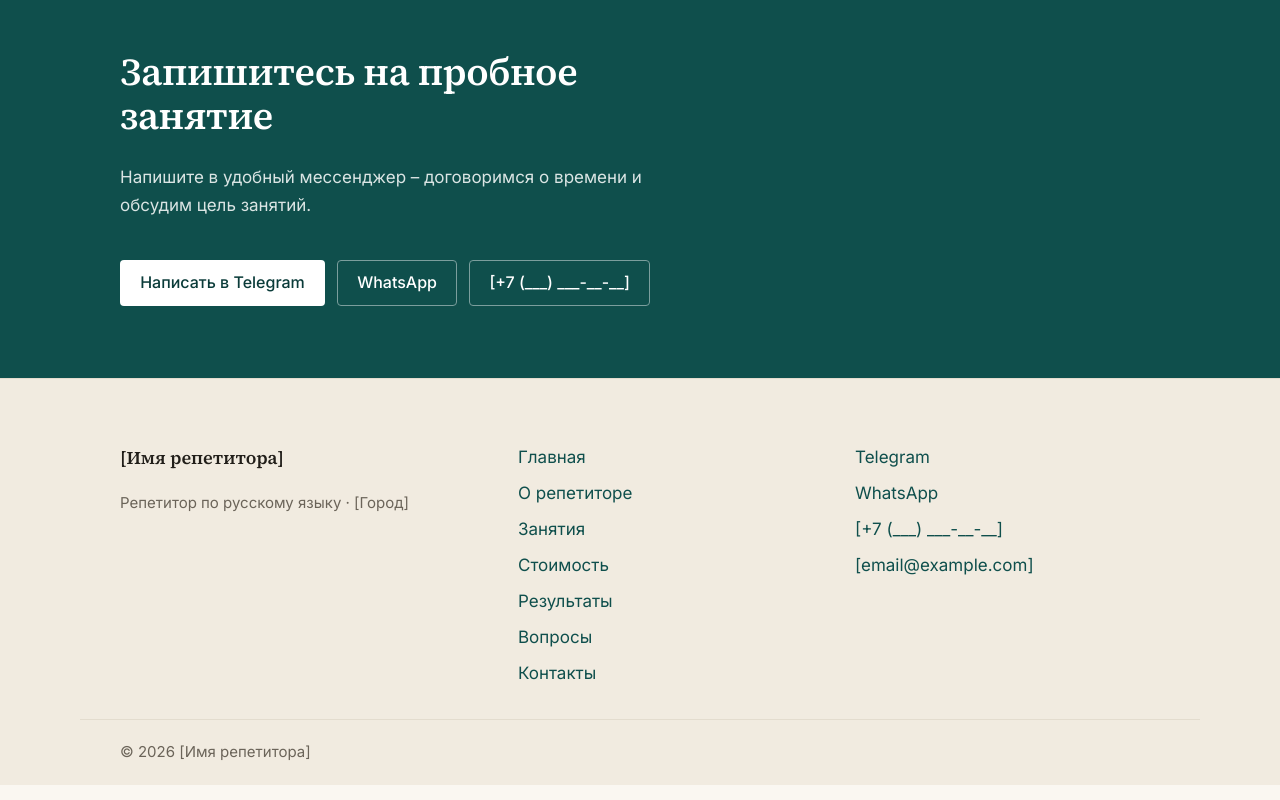
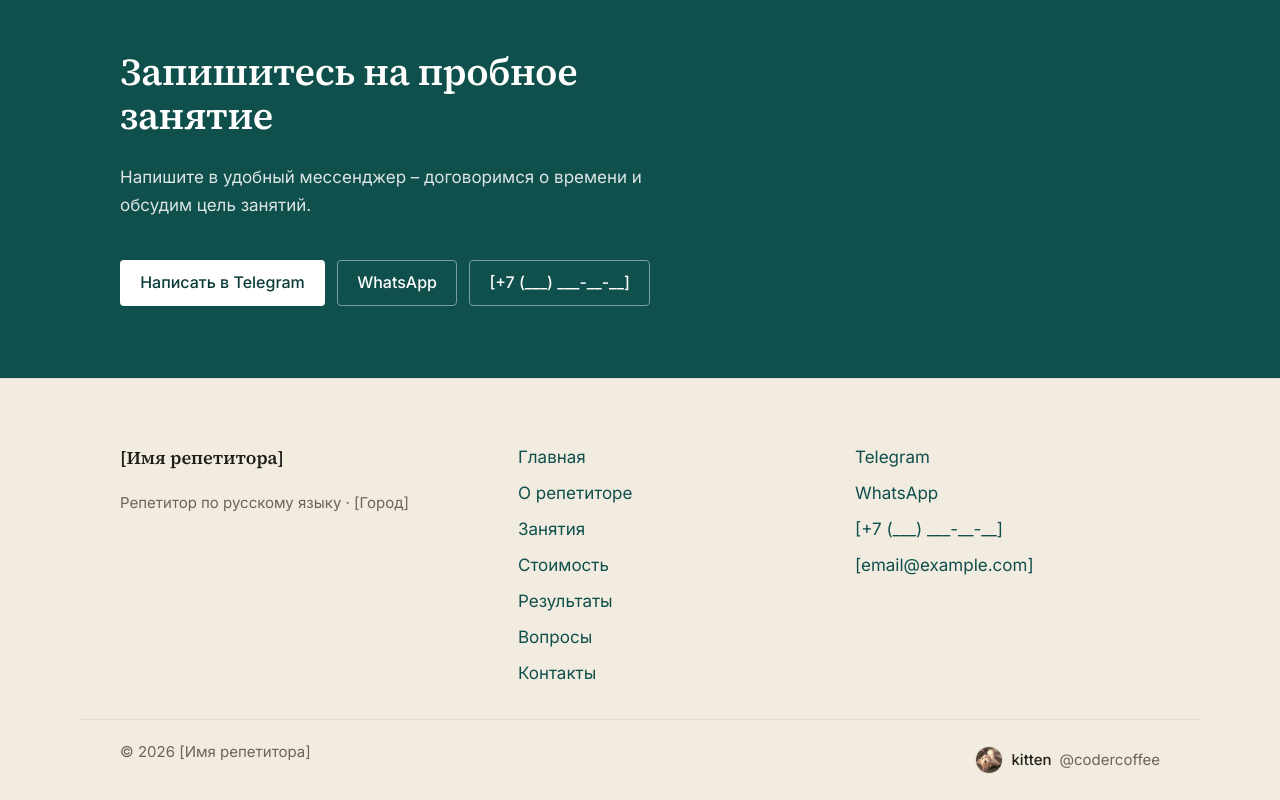
Before and after one commit to coderrrcoffee/site, a React (Vite) app: page / in a window 1280 px wide. Shown: the part 5045-5845 px from the top of the page. Built offline with nearby package versions, Linux system fonts and the light colour scheme.

Commit message:
Подпись автора в подвале: аватар и ник

```diff
--- a/src/components/layout/Footer.css
+++ b/src/components/layout/Footer.css
@@ -46,6 +46,11 @@
 }
 
 .site-footer__bottom {
+  display: flex;
+  flex-wrap: wrap;
+  align-items: center;
+  justify-content: space-between;
+  gap: 0.75rem 1.5rem;
   padding-block: 1.25rem;
   border-top: 1px solid var(--border);
 }
@@ -54,3 +59,29 @@
   font-size: var(--fs-small);
   color: var(--muted);
 }
+
+.credit {
+  display: inline-flex;
+  align-items: center;
+  gap: 0.5rem;
+  font-size: var(--fs-small);
+  color: var(--muted);
+}
+
+.credit:hover {
+  color: var(--ink);
+  text-decoration: none;
+}
+
+.credit__avatar {
+  width: 28px;
+  height: 28px;
+  border-radius: 50%;
+  object-fit: cover;
+  border: 1px solid var(--border);
+}
+
+.credit__name {
+  color: var(--ink);
+  font-weight: 500;
+}
--- a/src/components/layout/Footer.jsx
+++ b/src/components/layout/Footer.jsx
@@ -1,5 +1,6 @@
 import { Link } from 'react-router-dom'
 import { nav, tutor, contacts } from '../../content/site.js'
+import avatar from '../../assets/avatar.jpg'
 import './Footer.css'
 
 export default function Footer() {
@@ -47,6 +48,23 @@ export default function Footer() {
         <p>
           © {new Date().getFullYear()} {tutor.name}
         </p>
+        <a
+          className="credit"
+          href="https://t.me/codercoffee"
+          target="_blank"
+          rel="noopener noreferrer"
+        >
+          <img
+            className="credit__avatar"
+            src={avatar}
+            alt=""
+            width="28"
+            height="28"
+            loading="lazy"
+          />
+          <span className="credit__name">kitten</span>
+          <span className="credit__handle">@codercoffee</span>
+        </a>
       </div>
     </footer>
   )
```
Also changed, not shown: src/assets/avatar.jpg (added).
